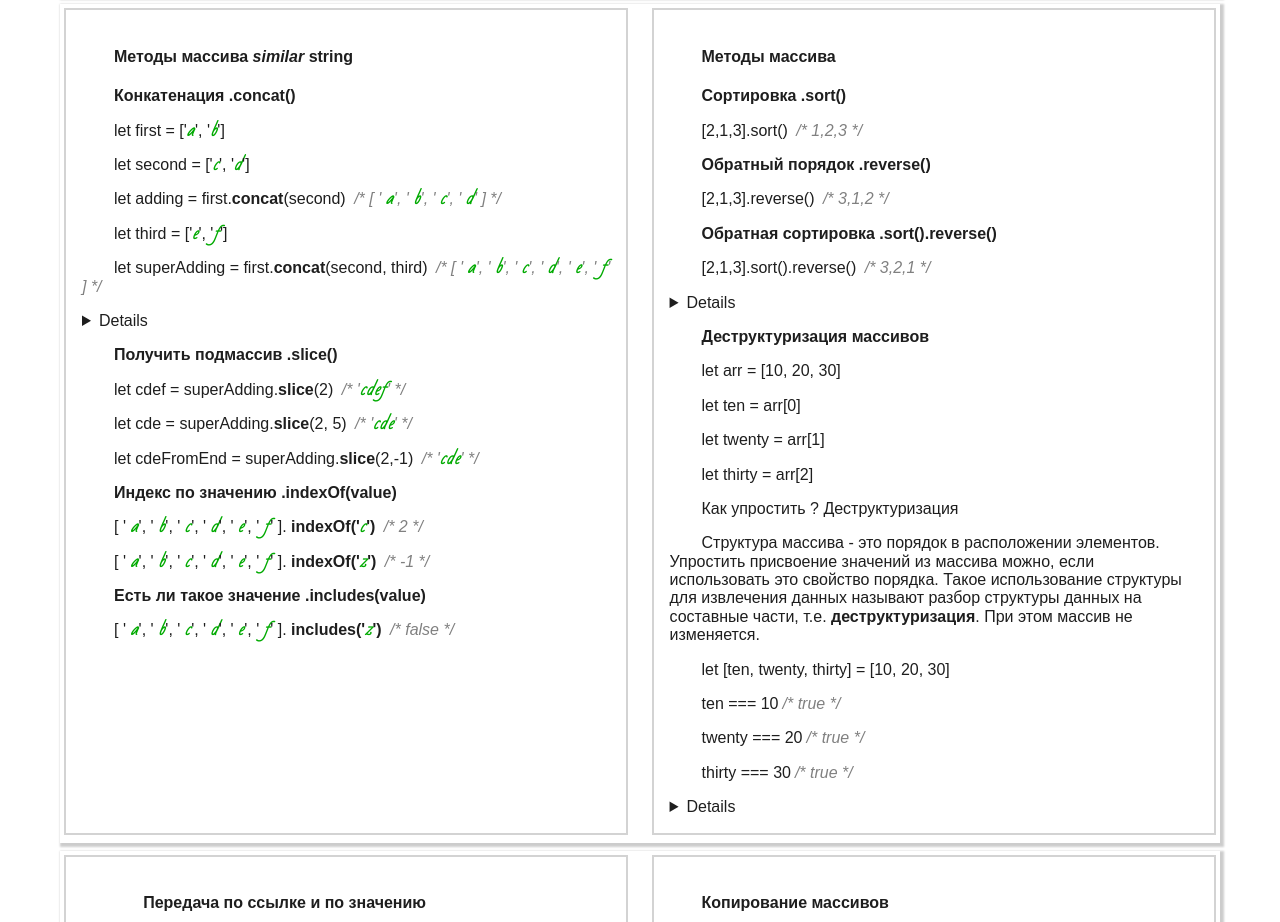
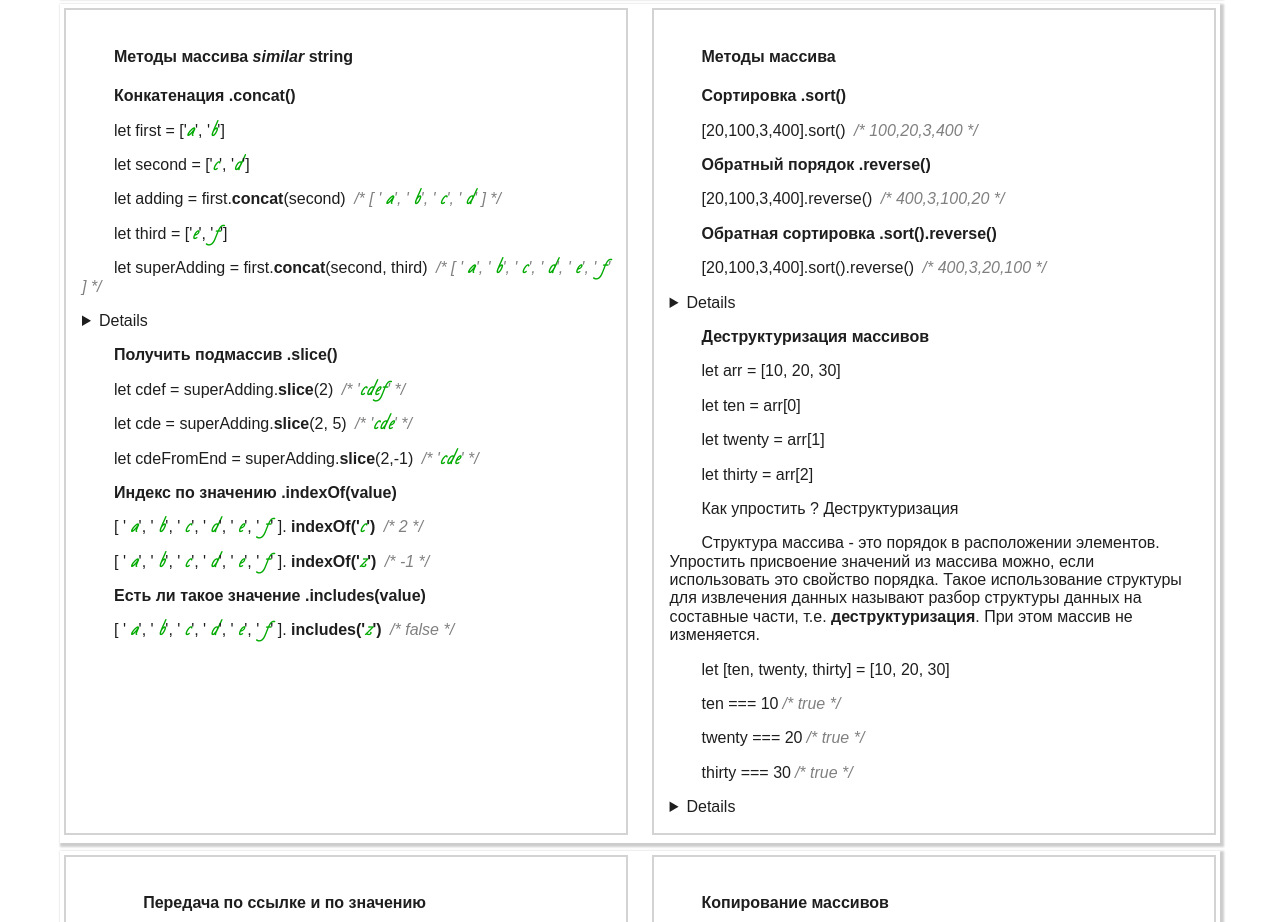
Before and after one commit to gennadiy1970/introToArray, a plain HTML site: page index.html in a window 1280 px wide. Shown: the part 1970-2892 px from the top of the page. Drawn offline with nearby package versions, Linux system fonts and the light colour scheme.

Commit message:
Update index.html

```diff
--- a/index.html
+++ b/index.html
@@ -271,11 +271,11 @@ let adding =
         <section>
             <h4>Методы массива</h4>
             <p><b>Сортировка .sort()</b> </p>
-            <p>[2,1,3].sort() <span class="comment"> 1,2,3</span></p>
+            <p>[20,100,3,400].sort() <span class="comment"> 100,20,3,400</span></p>
             <p><b>Обратный порядок .reverse()</b> </p>
-            <p>[2,1,3].reverse() <span class="comment"> 3,1,2</span></p>
+            <p>[20,100,3,400].reverse() <span class="comment"> 400,3,100,20</span></p>
             <p><b>Обратная сортировка .sort().reverse()</b> </p>
-            <p>[2,1,3].sort().reverse() <span class="comment"> 3,2,1</span></p>
+            <p>[20,100,3,400].sort().reverse() <span class="comment"> 400,3,20,100</span></p>
 
             <details>
                 <p>Забегаем вперед - задаем правило сортировки с помощью стрелочной функции</p>
@@ -286,8 +286,8 @@ let adding =
 array.sort(callback)
 <span class="comment">callback -
     функция сортировки</span>
-[2,1,3].sort(<b>(a,b) =&gt; b - a</b>)
-<span class="comment"> 3,2,1</span>
+[20,100,3,400].sort(<b>(a,b) =&gt; a - b</b>)
+<span class="comment"> 3,20,100,400</span>
                 </code></pre>
             </details>
             <p><b>Деструктуризация массивов</b></p>
```
